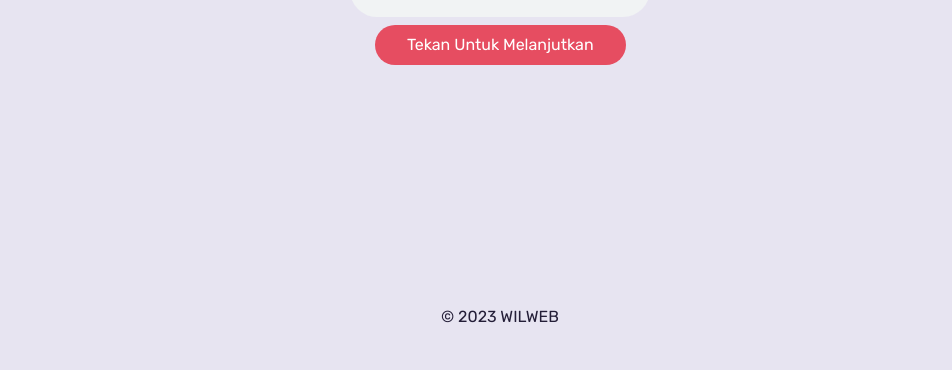
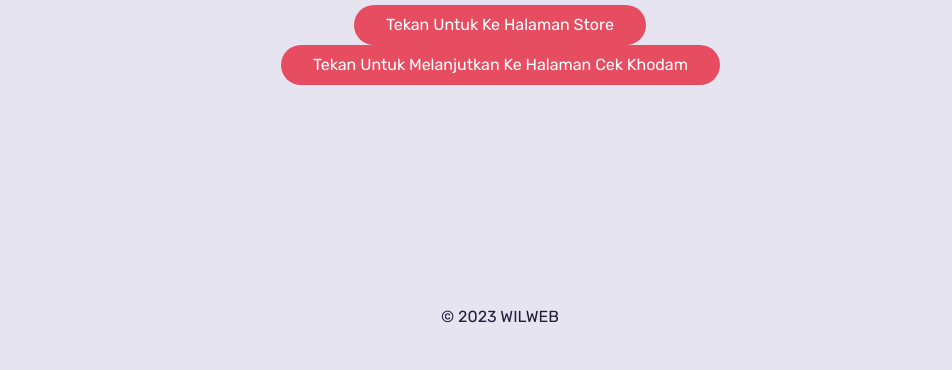
Before and after one commit to wildanweb/wildanweb.github.io, a plain HTML site: page index.html in a window 1280 px wide. Shown: the part 561-931 px from the top of the page, without its empty margins (140-1092 px from the left). Drawn offline with nearby package versions, Linux system fonts and the light colour scheme.

Commit message:
Update index.html

```diff
--- a/index.html
+++ b/index.html
@@ -70,7 +70,8 @@
                     <source src="menu.mp3" type="audio/mpeg">
   Your browser does not support the audio element.
 </audio>
-<a href="https://wildanweb.github.io/store" class="btn btn-default">Tekan Untuk Melanjutkan</a>
+<a href="https://wildanweb.github.io/store" class="btn btn-default">Tekan Untuk Ke Halaman Store</a>
+<a href="https://wildanweb.github.io/cek-kodam" class="btn btn-default">Tekan Untuk Melanjutkan Ke Halaman Cek Khodam</a>
                     <!-- social icons -->
 
                     </ul>
```
